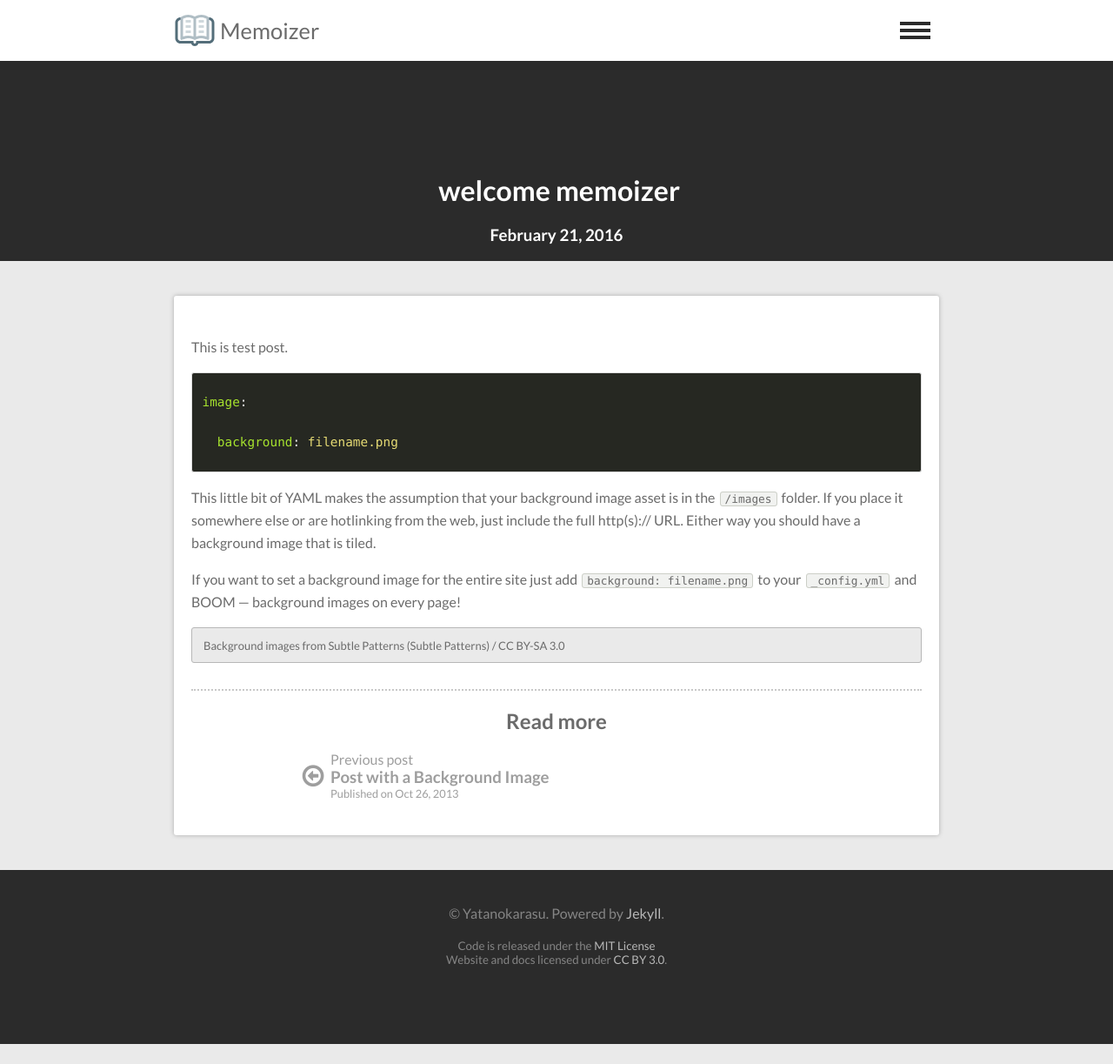
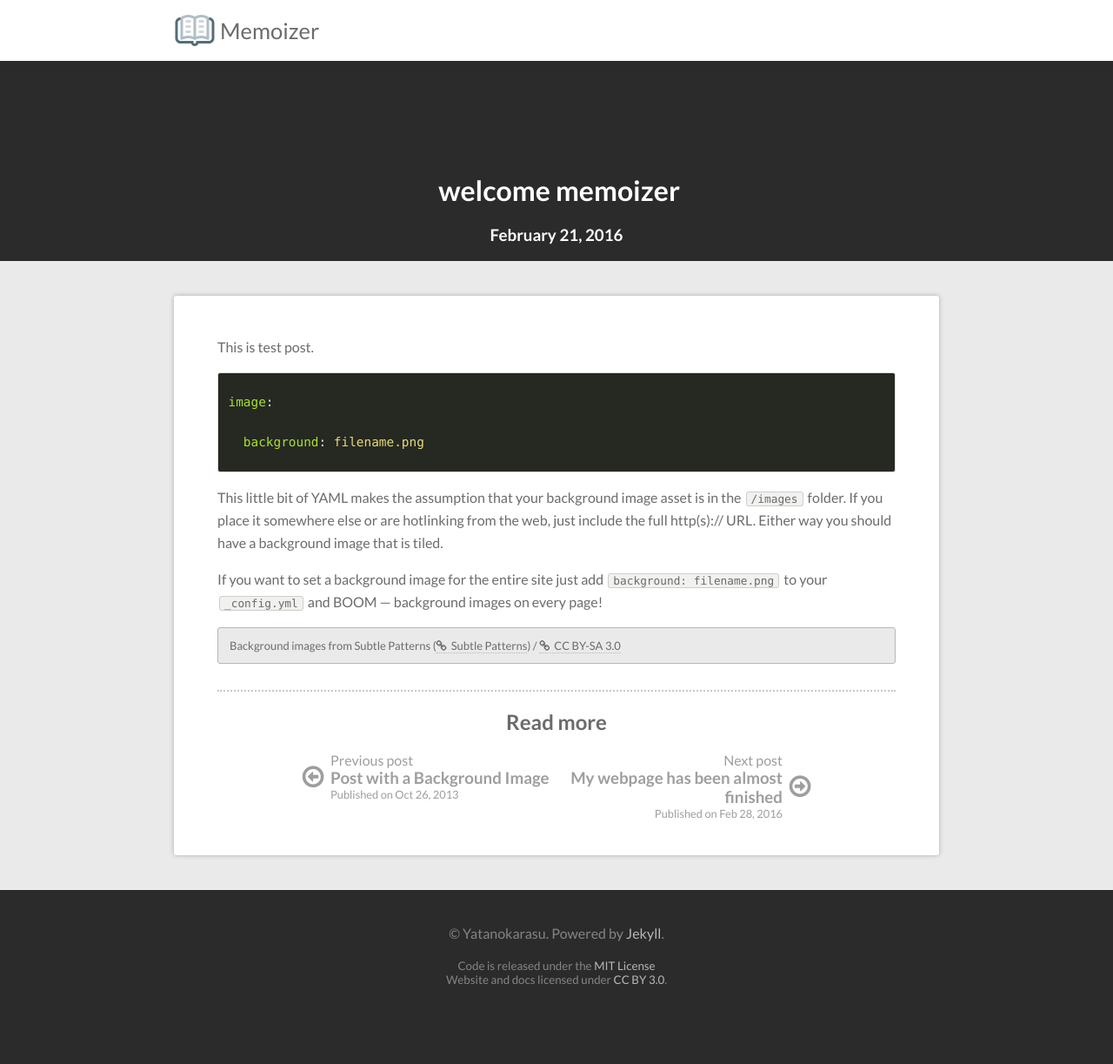
Before and after one commit to yatanokarasu/yatanokarasu.github.io, a Jekyll site: the page built from _posts/2016-02-21-welcome.md, in a window 1280 px wide and 1223 px high. Shown: the whole window at 87% size. Built offline with Jekyll 4.4.1, drawn with Linux system fonts in a browser that asks for light colours; some web fonts are replaced.

Commit message:
Add media queries.
Signed-off-by: yatanokarasu <sync.outerphase@gmail.com>

```diff
--- /dev/null
+++ b/_includes/read-more.html
@@ -0,0 +1,23 @@
+<div>
+  <h2 style="text-align: center">Read more</h2>
+  <div class="contents-navigator-wrapper">
+    <div class="contents-navigator previous-post">
+      {% if page.previous %}
+      <a href="{{ page.previous.url | prepend: baseurl }}" title="{{ page.previous.title }}">
+        <span>Previous post</span>
+        <h3>{{ page.previous.title }}</h3>
+        <span class="posted-date">Published on {{ page.previous.date | date: "%b %d, %Y" }}</span>
+      </a>
+      {% endif %}
+    </div>
+    <div class="contents-navigator next-post">
+      {% if page.next %}
+      <a href="{{ page.next.url | prepend: baseurl }}" title="{{ page.next.title }}">
+        <span>Next post</span>
+        <h3>{{ page.next.title }}</h3>
+        <span class="posted-date">Published on {{ page.next.date | date: "%b %d, %Y" }}</span>
+      </a>
+      {% endif %}
+    </div>
+  </div>
+</div>
--- a/_layouts/post.html
+++ b/_layouts/post.html
@@ -15,29 +15,7 @@ layout:         default
     </div>
     {% endif %}
     {% if page.previous or page.next %}
-    <div>
-      <h2 style="text-align: center">Read more</h2>
-      <div class="contents-navigator-wrapper">
-        <div class="contents-navigator previous-post">
-          {% if page.previous %}
-          <a href="{{ page.previous.url | prepend: baseurl }}" title="{{ page.previous.title }}">
-            <span>Previous post</span>
-            <h3>{{ page.previous.title }}</h3>
-            <span class="posted-date">Published on {{ page.previous.date | date: "%b %d, %Y" }}</span>
-          </a>
-          {% endif %}
-        </div>
-        <div class="contents-navigator next-post">
-          {% if page.next %}
-          <a href="{{ page.next.url | prepend: baseurl }}" title="{{ page.next.title }}">
-            <span>Next post</span>
-            <h3>{{ page.next.title }}</h3>
-            <span class="posted-date">Published on {{ page.next.date | date: "%b %d, %Y" }}</span>
-          </a>
-          {% endif %}
-        </div>
-      </div>
-    </div>
+      {% include read-more.html %}
     {% endif %}
   </footer>
 </article>
--- /dev/null
+++ b/_posts/2016-02-28-almost-finished.md
@@ -0,0 +1,6 @@
+---
+layout: post
+title: My webpage has been almost finished
+---
+
+My webpage has been almost finished.
--- a/_scss/_form.scss
+++ b/_scss/_form.scss
@@ -88,6 +88,11 @@ body {
     display:                    -ms-flex;
     display:                    -o-flex;
     display:                    flex;
+
+    @media #{$large} {
+        display:                none;
+    }
+
     align-items:                center;
     justify-content:            center;
 
@@ -241,6 +246,10 @@ body {
     margin-top:                 30px;
     padding:                    30px 20px;
 
+    @media #{$medium} {
+        padding:                30px 50px;
+    }
+
     box-shadow:                 0 0 5px $article-shadow-color;
     border-radius:              3px;
 
@@ -268,7 +277,8 @@ body {
     @include                    font(16);
 
     p  > a,
-    li > a {
+    li > a,
+    .notice > a {
         border-bottom:          1px dotted lighten($link-color, 30);
 
         &:not(.reversefootnote):before {
@@ -294,6 +304,14 @@ body {
     color:                      $article-metadata-color;
     font-size:                  0.75em;
     text-transform:             uppercase;
+}
+
+
+.reading-time {
+    @media #{$small} {
+        display:                inline;
+        float:                  right;
+    }
 }
 
 
--- a/_scss/_variables.scss
+++ b/_scss/_variables.scss
@@ -97,6 +97,6 @@ $indicator-width:               40px;
 // Screen Size
 // -----------------------------------------------------------------------------
 
-$small:                         "only screen and (min-width: 30em)";
-$medium:                        "only screen and (min-width: 48em)";
-$large:                         "only screen and (min-width: 62.5em)";
+$small:                         "only screen and (min-width: 25em)";
+$medium:                        "only screen and (min-width: 37em)";
+$large:                         "only screen and (min-width: 56em)";
```
